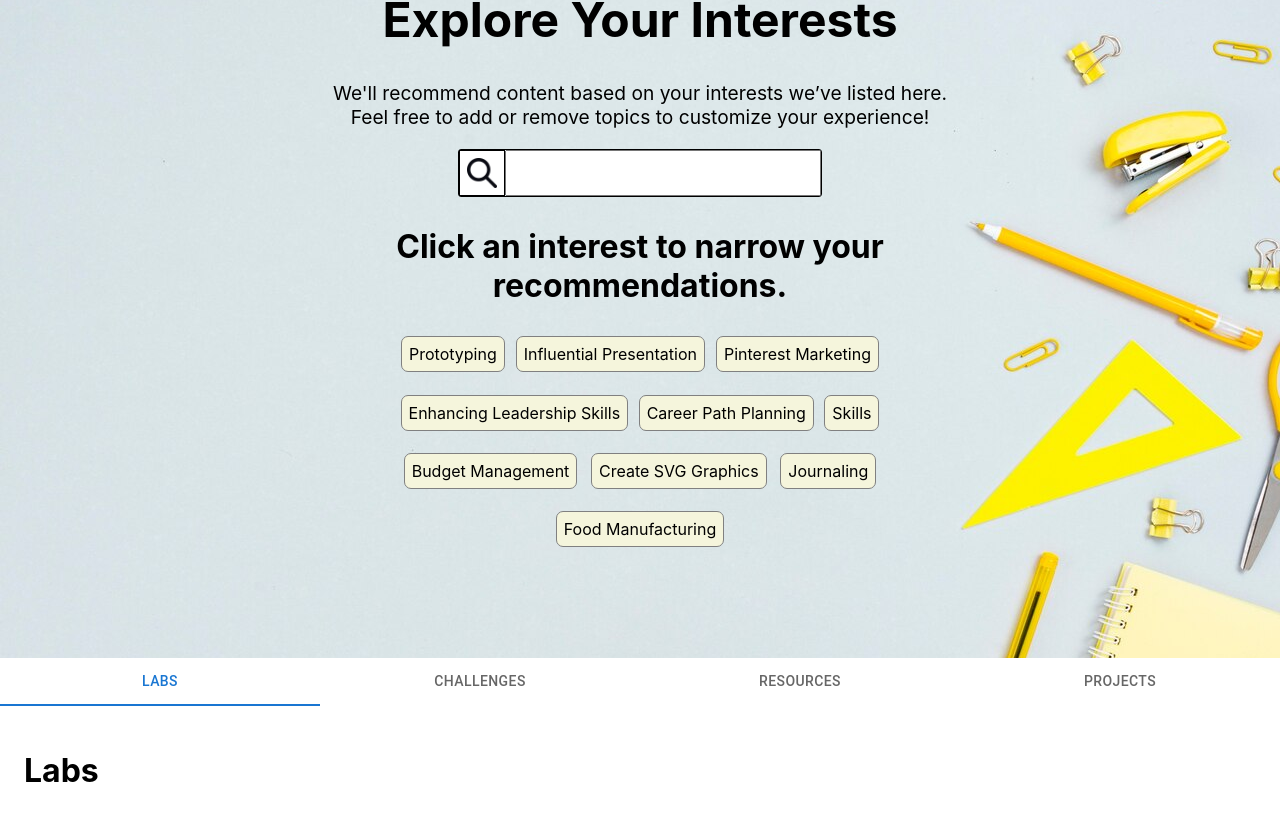
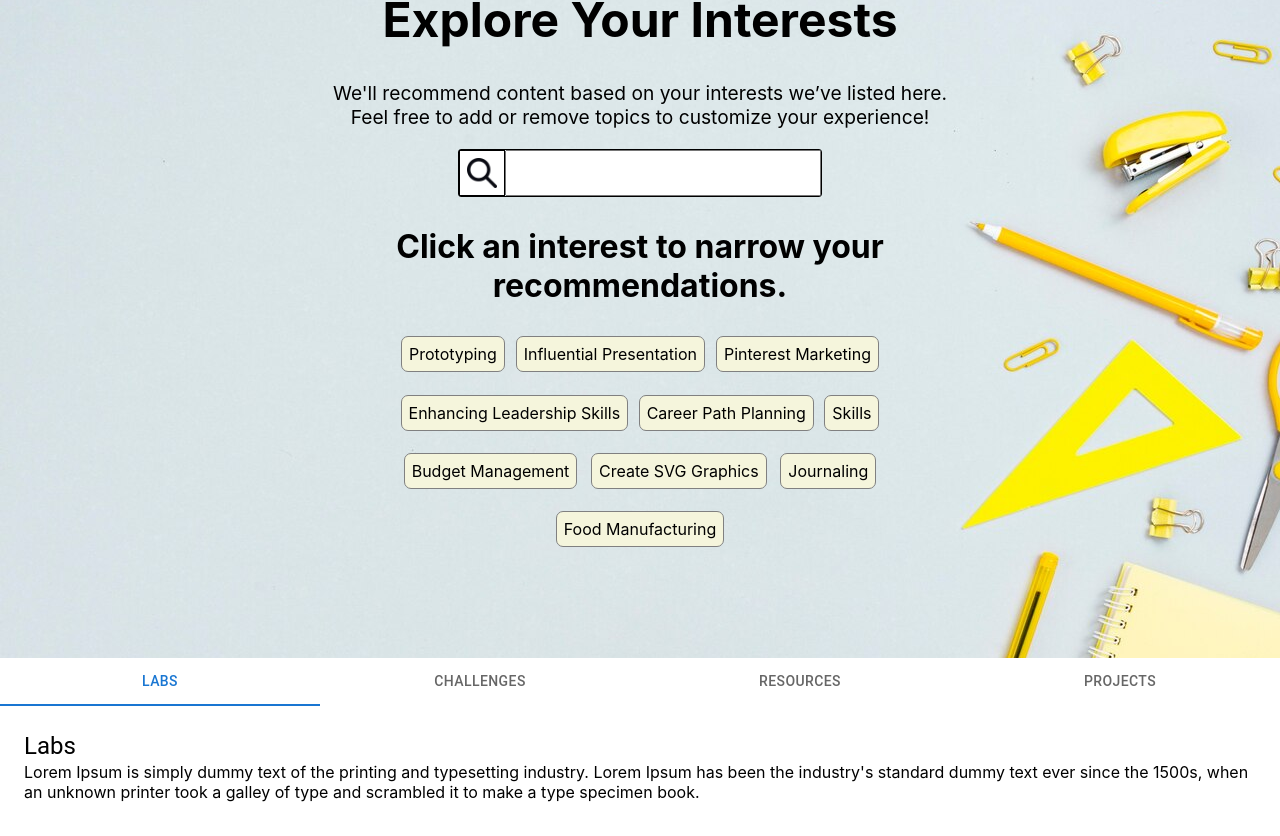
Before and after one commit to srehan17/prepr-website, a React (Create React App) app: page / in a window 1280 px wide. Shown: the part 409-1245 px from the top of the page. Built offline with nearby package versions, Linux system fonts and the light colour scheme.

Commit message:
Updated menu and tabs

```diff
--- a/src/components/Labs.jsx
+++ b/src/components/Labs.jsx
@@ -4,25 +4,24 @@
 const skillsImage = require('../images/skills-image.png')
 const labIcon = require('../images/lab_icon.svg')
 
-export const labsArray = [
-    {
-        image: skillsImage,
-        title: "Skills for Success Overview - Employee Cohort 5",
-        labImage: labIcon,
-        specs: "Private Lab · Last update: 2 weeks ago · Members: 33 · Duration: 5 + Days · Level: Beginner · Type: None · Mode: None",
-        desc: "Skills for Success is an 8-week virtual learning program that unlocks your full potential and helps you build the “Skills for Success” that will help you in your current role and beyond. Through this program, you will become more T-shaped by developing your “Skills for Success” or soft skills in three key areas as determined through your personalized learning path. You will...",
-        keywords: ["C-Suite", "Sales High Performance Sales Teams", "Marketing Communications Planning",
-            "Marketing Material Creation", "Monitoring Performance", "Sales Performance", "Stock Market",
-            "Strategy Implementation"
-        ]
-    }
-]
+// export const labsArray = [
+//     {
+//         image: skillsImage,
+//         title: "Skills for Success Overview - Employee Cohort 5",
+//         labImage: labIcon,
+//         specs: "Private Lab · Last update: 2 weeks ago · Members: 33 · Duration: 5 + Days · Level: Beginner · Type: None · Mode: None",
+//         desc: "Skills for Success is an 8-week virtual learning program that unlocks your full potential and helps you build the “Skills for Success” that will help you in your current role and beyond. Through this program, you will become more T-shaped by developing your “Skills for Success” or soft skills in three key areas as determined through your personalized learning path. You will...",
+//         keywords: ["C-Suite", "Sales High Performance Sales Teams", "Marketing Communications Planning",
+//             "Marketing Material Creation", "Monitoring Performance", "Sales Performance", "Stock Market",
+//             "Strategy Implementation"
+//         ]
+//     }
+// ]
 
 const Labs = () => {
     return (
         <div>
-            <h1>Labs</h1>
-            <ul>{labsArray.map((lab, index) => {
+            {/* <ul>{labsArray.map((lab, index) => {
                 <li key={index}>
                     <CardContainer
                         image={lab.image}
@@ -32,7 +31,7 @@
                         keywords={lab.keywords} />
                 </li>
             })}
-            </ul>
+            </ul> */}
         </div>
     )
 }
--- a/src/components/NavBar.jsx
+++ b/src/components/NavBar.jsx
@@ -2,21 +2,13 @@
 
 const NavBar = () => {
     const [showDropdown, setShowDropdown] = useState(false)
-
-    const toggleDropdown = () => {
-        setShowDropdown(!showDropdown)
-    }
-
     const hamburgerRef = useRef(null)
     const navMenuRef = useRef(null)
-
     useEffect(() => {
         const hamburger = hamburgerRef.current
-        const navMenu = navMenuRef.current
 
         const mobileMenu = () => {
-            hamburger.classList.toggle("active")
-            navMenu.classList.toggle("active")
+            toggleDropdown()
         }
 
         hamburger.addEventListener("click", mobileMenu)
@@ -24,8 +16,13 @@
         return () => {
             hamburger.removeEventListener("click", mobileMenu)
         }
-    }, []) // Empty dependency array ensures this effect runs only once on mount
+    }, [])
 
+    const toggleDropdown = () => {
+        setShowDropdown(!showDropdown)
+        const navMenu = navMenuRef.current
+        navMenu.classList.toggle("active")
+    }
     return (
         <div className='nav'> <img src="https://d3f06rtlkr354b.cloudfront.net/public/front/img/logoNew.png" style={{ width: '100px' }} alt="prepr" />
 
--- a/src/components/TabsContainer.jsx
+++ b/src/components/TabsContainer.jsx
@@ -26,7 +26,14 @@
             {/* TAB 1 Contents */}
             {currentTabIndex === 0 && (
                 <Box sx={{ p: 3 }}>
-                    <Labs />
+                    {/* <Labs /> */}
+                    <Typography variant='h5'>Labs</Typography>
+                    <Typography variant='p'>
+                        Lorem Ipsum is simply dummy text of the printing and typesetting
+                        industry. Lorem Ipsum has been the industry's standard dummy text
+                        ever since the 1500s, when an unknown printer took a galley of type
+                        and scrambled it to make a type specimen book.
+                    </Typography>
                 </Box>
             )}
 
```
